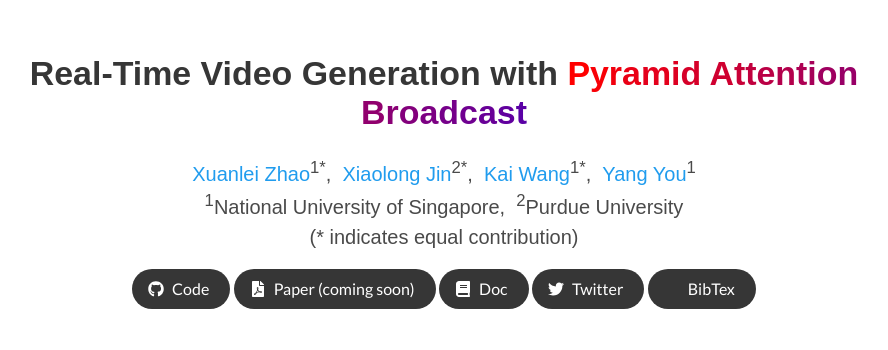
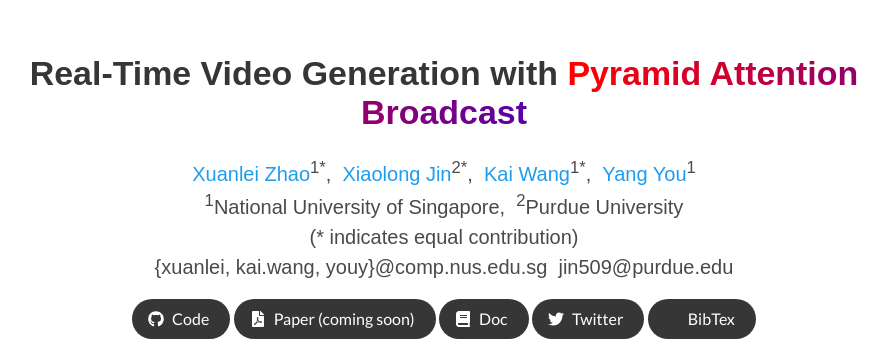
Before and after one commit to oahzxl/oahzxl.github.io, a Jekyll site: the page PAB/index.html, which Jekyll copies as it is, in a window 1280 px wide and 900 px high, cut to the strip 0-350 px from the top of the window. Shown: the whole strip, without its empty margins (196-1084 px from the left). Built offline with Jekyll 4.4.1, drawn with Linux system fonts in a browser that asks for light colours; nearby versions of some CDN libraries; some web fonts are replaced; library files that are not in the unit come from our copies; a style sheet for code colours, icons or effects is not loaded.

Commit message:
update email

```diff
--- a/PAB/index.html
+++ b/PAB/index.html
@@ -116,6 +116,10 @@
 
           <div class="is-size-5 publication-authors">
             (* indicates equal contribution)
+          </div>
+
+          <div class="is-size-5 publication-authors">
+            {xuanlei, kai.wang, youy}@comp.nus.edu.sg&nbsp;&nbsp;jin509@purdue.edu
           </div>
 
           <!-- <div class="is-size-5 publication-venue">
```
